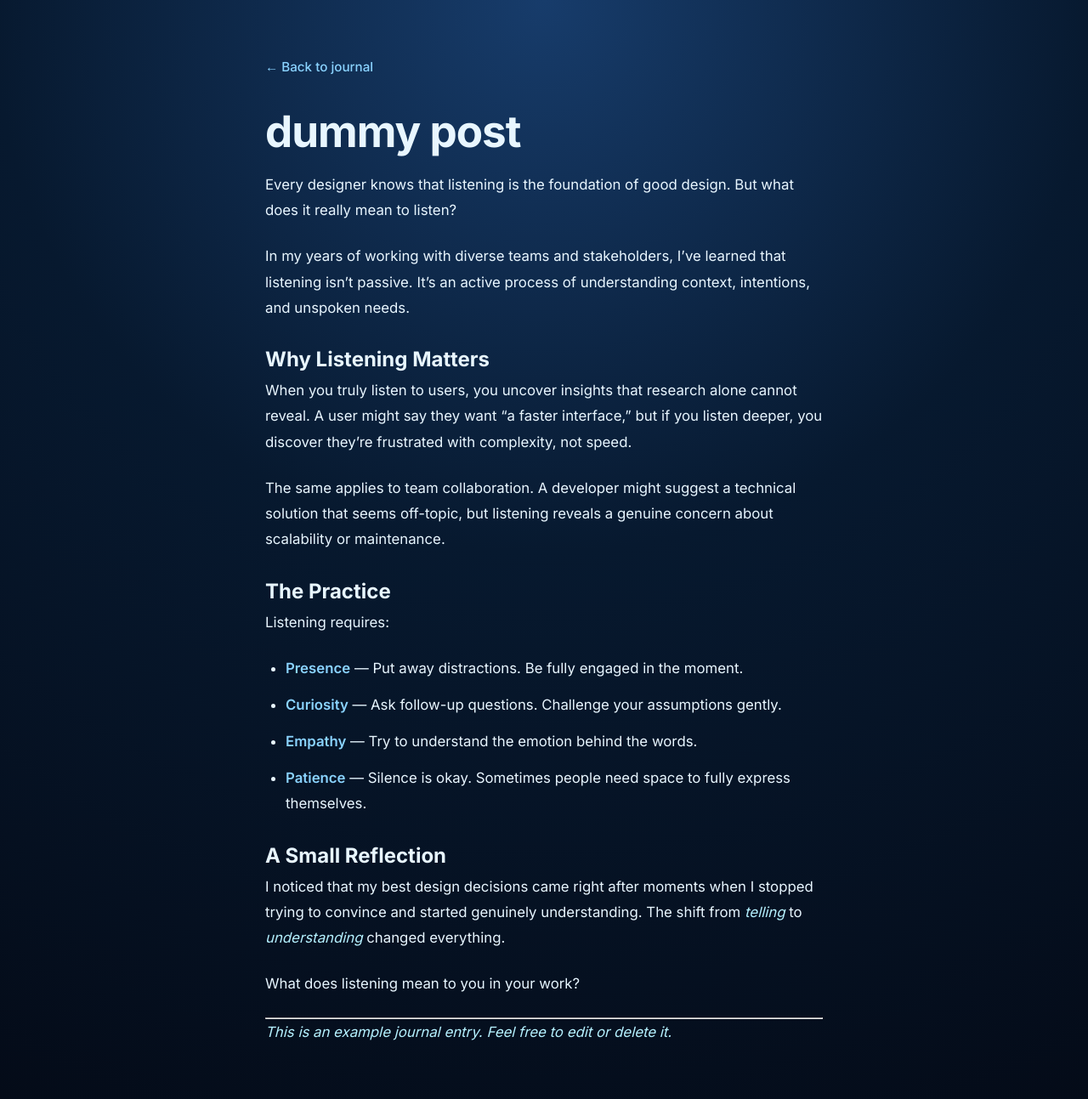
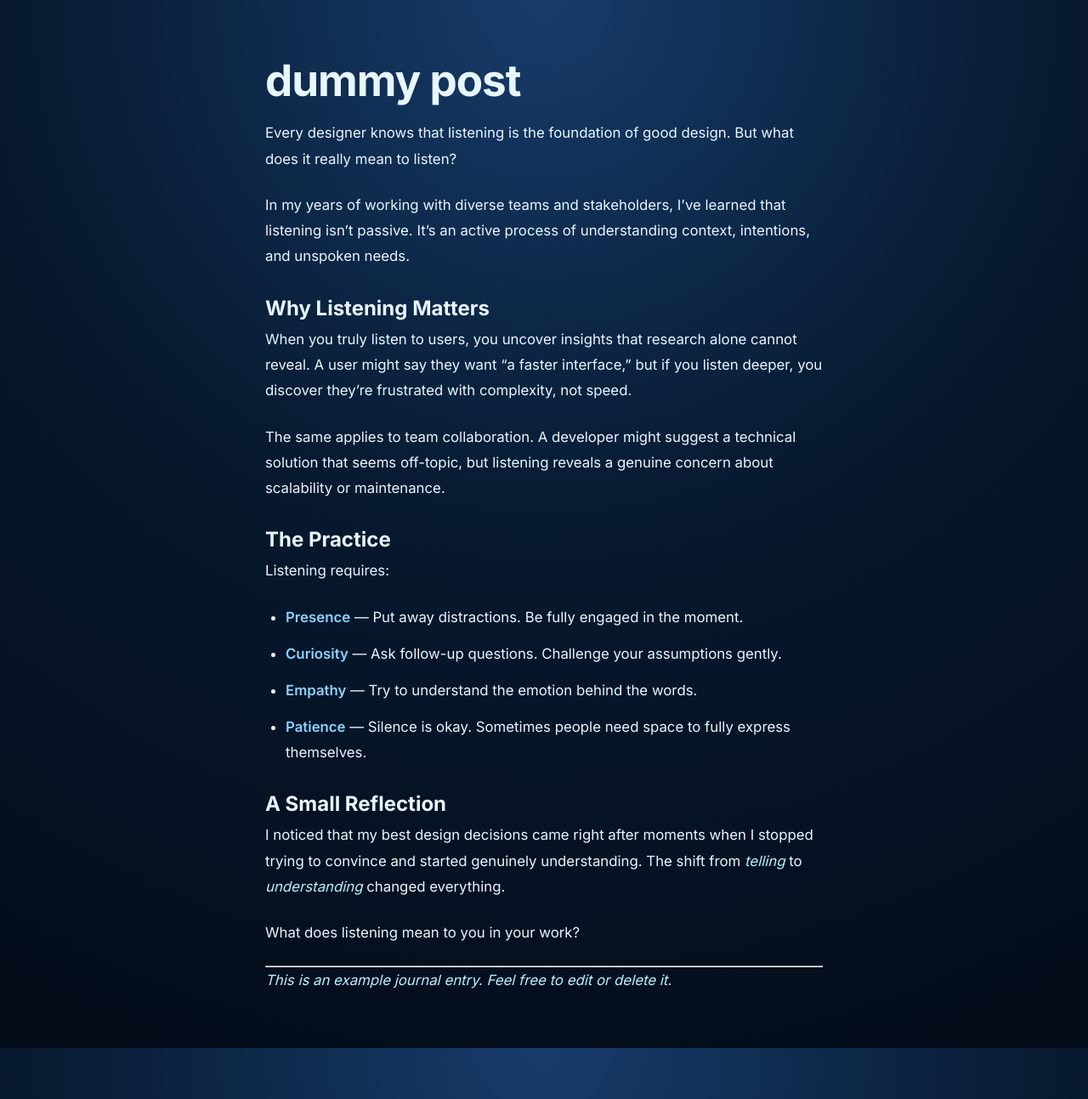
Before and after one commit to heydipo/heydipo.github.io, a Jekyll site: the page built from _journal/dummy-post.md, in a window 1280 px wide. Shown: the whole page at 85% size. Built offline with Jekyll 4.4.1, drawn with Linux system fonts in a browser that asks for light colours.

Commit message:
minor fix

```diff
--- a/_layouts/post.html
+++ b/_layouts/post.html
@@ -153,7 +153,6 @@
 </head>
 <body>
   <main>
-    <a href="/journal/" class="back-link">Back to journal</a>
     <article>
       <h1>{{ page.title }}</h1>
       <div class="content">
--- a/journal/index.html
+++ b/journal/index.html
@@ -210,7 +210,6 @@ permalink: /journal/
         <a href="${post.url}" class="journal-item" target="_blank" rel="noopener noreferrer">
           <div class="journal-item-thumbnail">📖</div>
           <div class="journal-item-title">${post.title}</div>
-          <div class="journal-item-meta">Read entry</div>
         </a>
       `).join('');
     }
```
